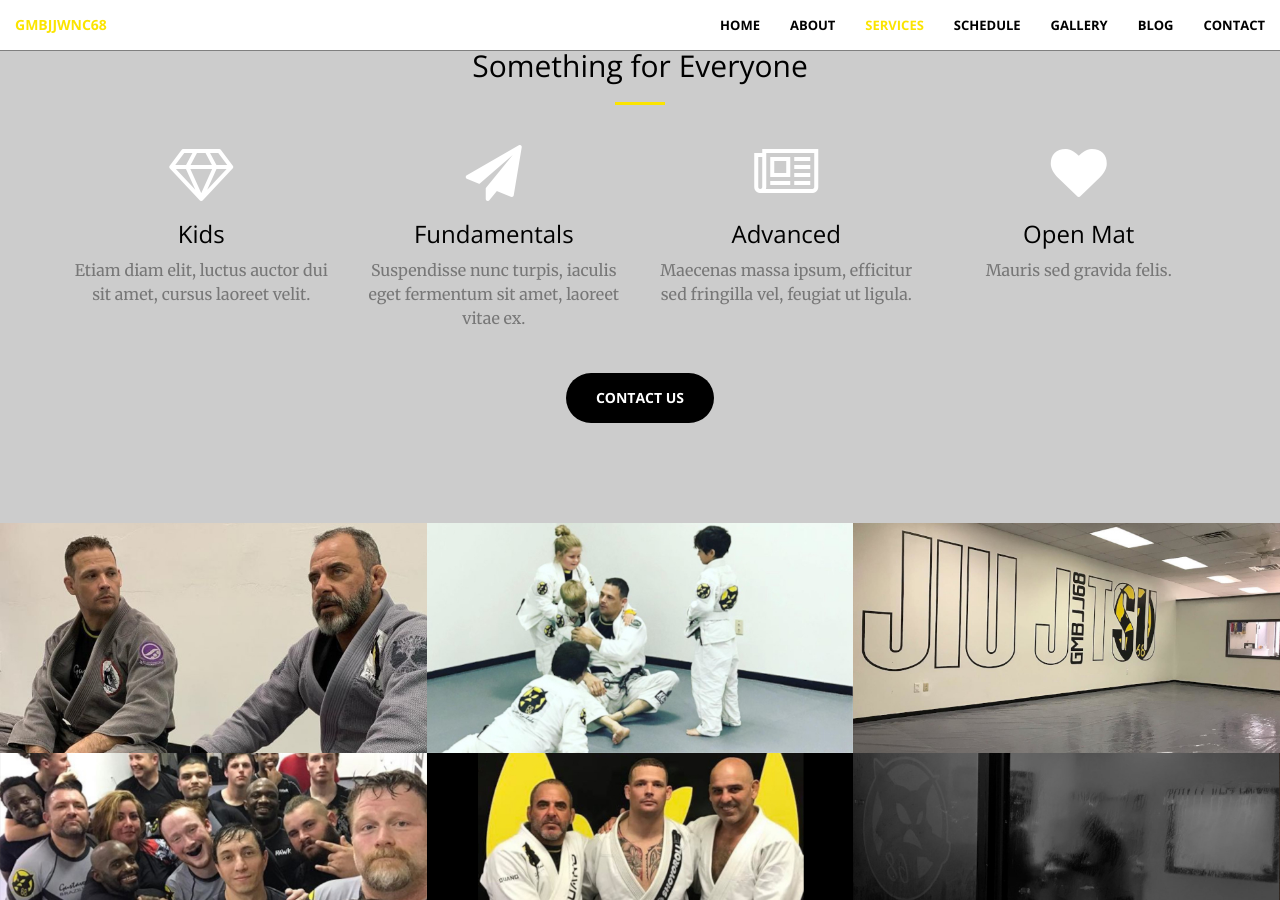
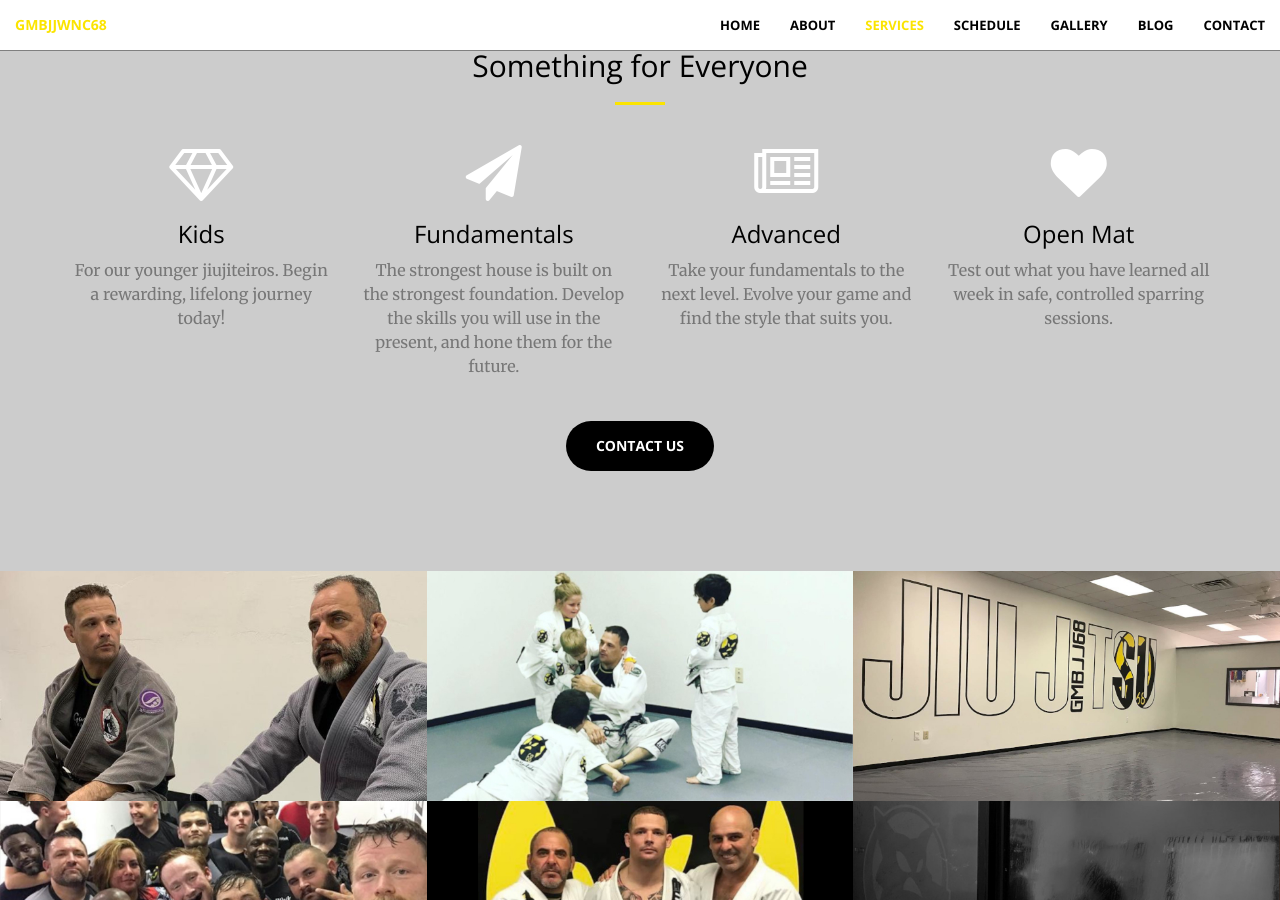
Before and after one commit to gmbjjwnc68/gmbjjwnc68.github.io, a Jekyll site: the page built from index.html, in a window 1280 px wide and 900 px high, scrolled down 1875 px. Built offline with Jekyll 4.4.1, drawn with Linux system fonts in a browser that asks for light colours.

Commit message:
Class descriptions

```diff
--- a/_includes/services.html
+++ b/_includes/services.html
@@ -14,28 +14,28 @@
                 <div class="service-box">
                     <i class="fa fa-4x fa-diamond wow bounceIn text-primary" style="color:white"></i>
                     <h3>Kids</h3>
-                    <p class="text-muted">Etiam diam elit, luctus auctor dui sit amet, cursus laoreet velit.</p>
+                    <p class="text-muted">For our younger jiujiteiros. Begin a rewarding, lifelong journey today!</p>
                 </div>
             </div>
             <div class="col-lg-3 col-md-6 text-center">
                 <div class="service-box">
                     <i class="fa fa-4x fa-paper-plane wow bounceIn text-primary" data-wow-delay=".1s" style="color:white"></i>
                     <h3>Fundamentals</h3>
-                    <p class="text-muted">Suspendisse nunc turpis, iaculis eget fermentum sit amet, laoreet vitae ex.</p>
+                    <p class="text-muted">The strongest house is built on the strongest foundation. Develop the skills you will use in the present, and hone them for the future.</p>
                 </div>
             </div>
             <div class="col-lg-3 col-md-6 text-center">
                 <div class="service-box">
                     <i class="fa fa-4x fa-newspaper-o wow bounceIn text-primary" data-wow-delay=".2s" style="color:white"></i>
                     <h3>Advanced</h3>
-                    <p class="text-muted">Maecenas massa ipsum, efficitur sed fringilla vel, feugiat ut ligula.</p>
+                    <p class="text-muted">Take your fundamentals to the next level. Evolve your game and find the style that suits you.</p>
                 </div>
             </div>
             <div class="col-lg-3 col-md-6 text-center">
                 <div class="service-box">
                     <i class="fa fa-4x fa-heart wow bounceIn text-primary" data-wow-delay=".3s" style="color:white"></i>
                     <h3>Open Mat</h3>
-                    <p class="text-muted">Mauris sed gravida felis.</p>
+                    <p class="text-muted">Test out what you have learned all week in safe, controlled sparring sessions.</p>
                 </div>
             </div>
         </div>
```
